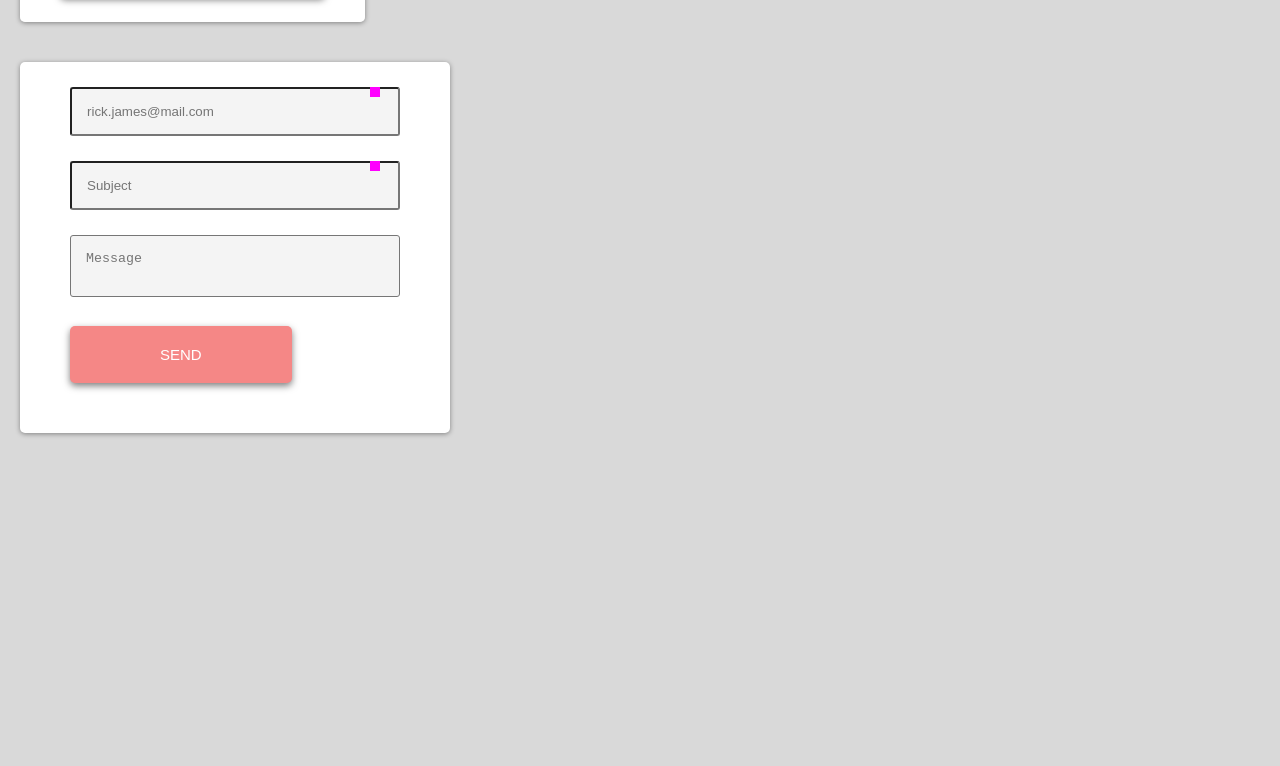
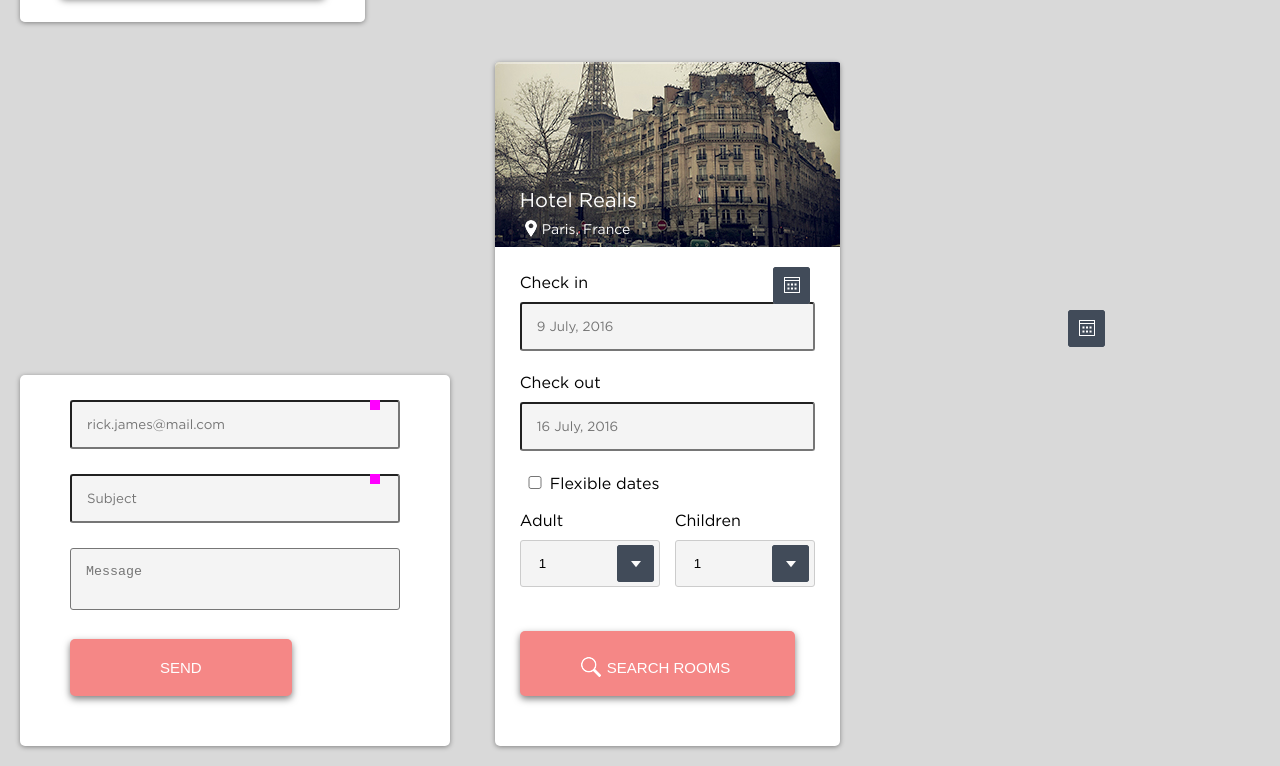
Before and after one commit to ASalej/projects2, a plain HTML site: page index.html in a window 1280 px wide. Shown: the part 411-1177 px from the top of the page. Before the commit the page ends 864 px from the top, so only its background shows below. Drawn offline with Linux system fonts and the light colour scheme.

Commit message:
Ready booking section

```diff
--- a/index.html
+++ b/index.html
@@ -99,5 +99,48 @@
 			<button>Send</button>
 		</form>
 	</div>
+	<div class="booking">
+		<header>
+			<img src="../img/paris-photo.jpg">
+			<a href="#" class="hotel">Hotel Realis</a>
+			<a href="#" class="location">Paris, France</a>
+		</header>
+		<form>
+			<label for="">
+				<span>Check in</span>
+				<input placeholder="9 July, 2016"/>
+				<a href="#" class="data-select"> </a>
+			</label>
+			<label for="">
+				<span>Check out</span>
+				<input placeholder="16 July, 2016"/>
+				<a href="#" class="data-select"> </a>
+			</label>
+			<label class="checkbox"><input type="checkbox"/><span>Flexible dates</span></label>
+			<label for="" class="select">
+				<span>Adult</span>
+				<div class="select-style">
+					<select>
+						<option>1</option>
+						<option>2</option>
+						<option>3</option>
+						<option>4</option>
+					</select>
+				</div>
+			</label>
+			<label for="" class="select chidren">
+				<span>Children</span>
+				<div class="select-style">
+					<select>
+						<option>1</option>
+						<option>2</option>
+						<option>3</option>
+						<option>4</option>
+					</select>
+				</div>
+			</label>
+			<button>Search rooms</button>
+		</form>
+	</div>
 </body>
 </html>
--- a/style/style.css
+++ b/style/style.css
@@ -13,7 +13,9 @@ body{
 ul {
     list-style-type: none;
 }
-
+a{
+    text-decoration: none;
+}
 /*Style for calendar*/
 
 .calendar {
@@ -24,13 +26,13 @@ ul {
     border-radius: 5px;
     box-shadow: 0 1px 5px rgba(0,0,0,0.4);
 }
-header {
+.calendar header {
     background: #404a58;
     padding: 20px;
     text-align: center;
     border-radius: 5px 5px 0 0;
 }
-header a {
+.calendar header a {
     text-decoration: none;
     color: white;
     font-size: 17px;
@@ -206,17 +208,32 @@ button:hover {
 }
 .number{
     display: none;
-    position: absolute;
-    top: -180px;
-    background: yellow;
-    padding: 5px;
 }
 .bars li:hover .number {
     display: block;
+    position: absolute;
+    top: -35px;
+    left: 10px;
+    background: #666;
+    color: white;
+    padding: 5px 10px;
+    border-radius: 2px;
+}
+.bars li:hover .number:after {
+  content: '';
+  position: absolute;
+  width: 0;
+  height: 0;
+  background: none;
+  border: 5px solid;
+  border-top-color: #666;
+  top: 100%;
+  left: 50%;
+  margin-left: -5px; /* adjust for border width */
 }
 
-
 .email {
+    display: inline-block;
     width: 380px;
     background: white;
     border-radius: 5px;
@@ -225,10 +242,10 @@ button:hover {
     box-shadow: 0 1px 5px rgba(0,0,0,0.4);
 }
 .email form {
-        width:330px;
+    width:330px;
     box-sizing: border-box;
-        margin: 0 auto;
-        position: relative;
+    margin: 0 auto;
+    position: relative;
 }
 .email input, .email textarea {
     width:330px;
@@ -247,3 +264,130 @@ button:hover {
     position: absolute;
     left: 300px;
 }
+
+
+/* Style for booking */
+
+.booking {
+    display: inline-block;
+    width: 345px;
+    background: white;
+    border-radius: 5px;
+    margin: 20px;
+    box-shadow: 0 1px 5px rgba(0,0,0,0.4);
+}
+.booking header {
+    position: relative;
+}
+.booking header a{
+    display: block;
+    position: absolute;
+    color: white;
+}
+.hotel {
+    font-size: 20px;
+    top: 130px;
+    left: 25px;
+}
+.location {
+    top: 155px;
+    left: 35px;
+    font-size: 14px;
+}
+.location:before {
+    position: relative;
+    content: url(../img/map-icon.png);
+    top: 3px;
+    left: -5px;
+}
+.booking form {
+    margin: 25px;
+}
+.booking form span{
+    display: block;
+}
+.booking input {
+    width: 295px;
+    box-sizing: border-box;
+    padding: 15px;
+    border-radius: 3px;
+    background: #f4f4f4;
+    margin: 0 auto 25px auto;
+    resize: none;
+    border: 3px 2px 0 1px solid #666;
+}
+.booking form label {
+    position: relative;
+}
+.data-select {
+    display: block;
+    background: url(../img/calendar-icon.png);
+    width: 37px;
+    height: 37px;
+    position: absolute;
+    top: -9px;
+    left: 253px;
+}
+label span {
+    margin-bottom:10px;
+}
+input::-webkit-input-placeholder {
+    font-family: Gotham;
+}
+.select {
+    display: inline-block;
+}
+.select-style {
+    box-sizing: border-box;
+    margin: 0;
+    padding: 10px;
+    border-radius: 3px;
+    border: 1px solid #ccc;
+    width: 140px;
+    overflow: hidden;
+    background-color: #fff;
+    background: #fff url("../img/select.png") no-repeat 95% 50%;
+    background-color: #f4f4f4;
+    border: 3px 2px 0 1px solid #666;
+    resize: none;
+}
+
+.select-style select {
+    box-sizing: border-box;
+    padding: 5px 8px;
+    width: 100%;
+    border: none;
+    background-color: transparent;
+    background-image: none;
+    -webkit-appearance: none;
+       -moz-appearance: none;
+            appearance: none;
+}
+
+.select-style select:focus {
+    outline: none;
+}
+.chidren {
+    margin-left: 10px;
+}
+.checkbox input {
+    width: 30px;
+}
+.checkbox{
+    display: block;
+}
+
+form .checkbox span {
+    display: inline-block;
+
+}
+.booking button {
+    padding: 20px 65px;
+    margin-top: 40px;
+}
+.booking button::before {
+    content: url(../img/search.png);
+    position: relative;
+    top: 5px;
+    left: -5px;
+}
```
Also changed, not shown: img/paris-photo.jpg (added).
